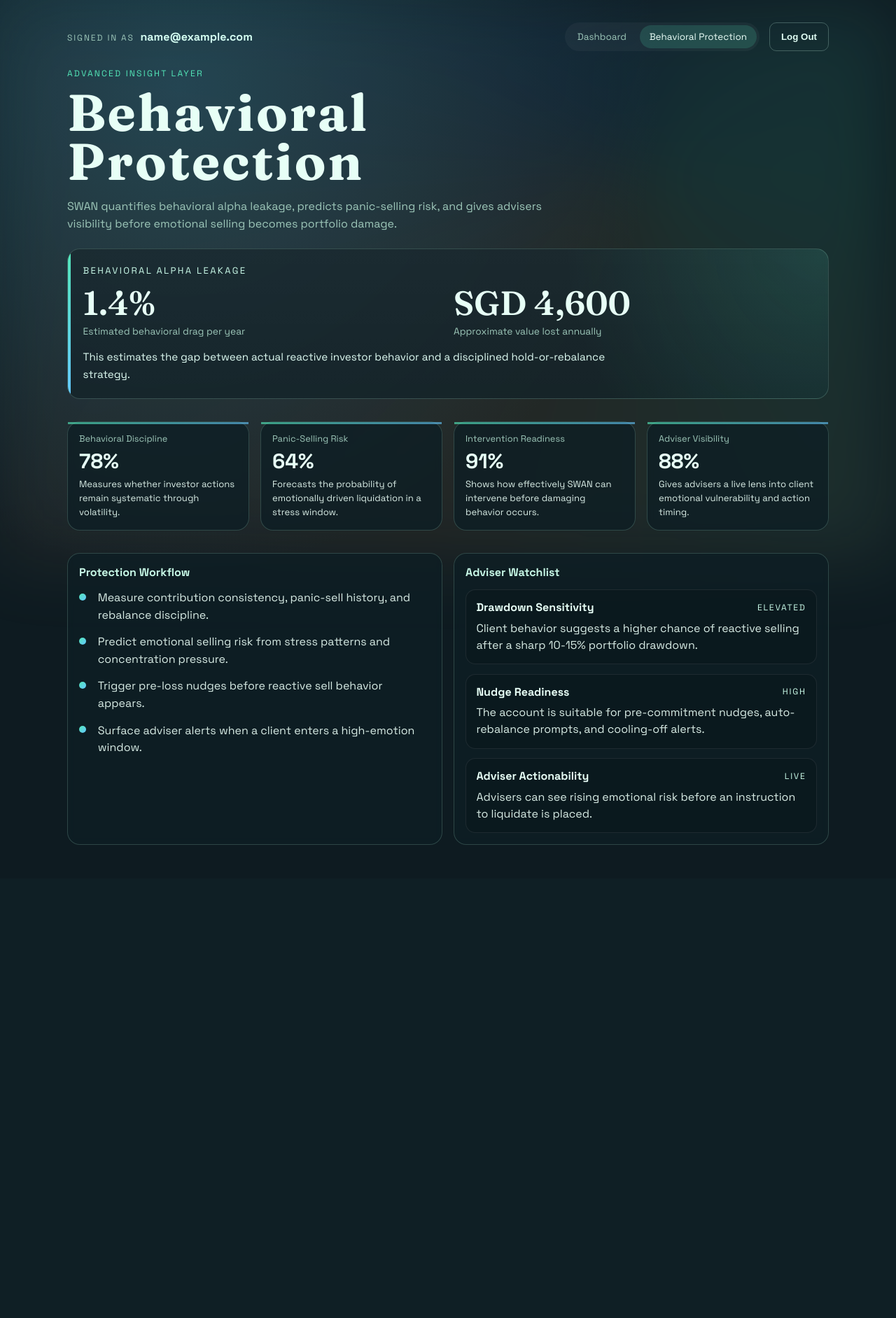
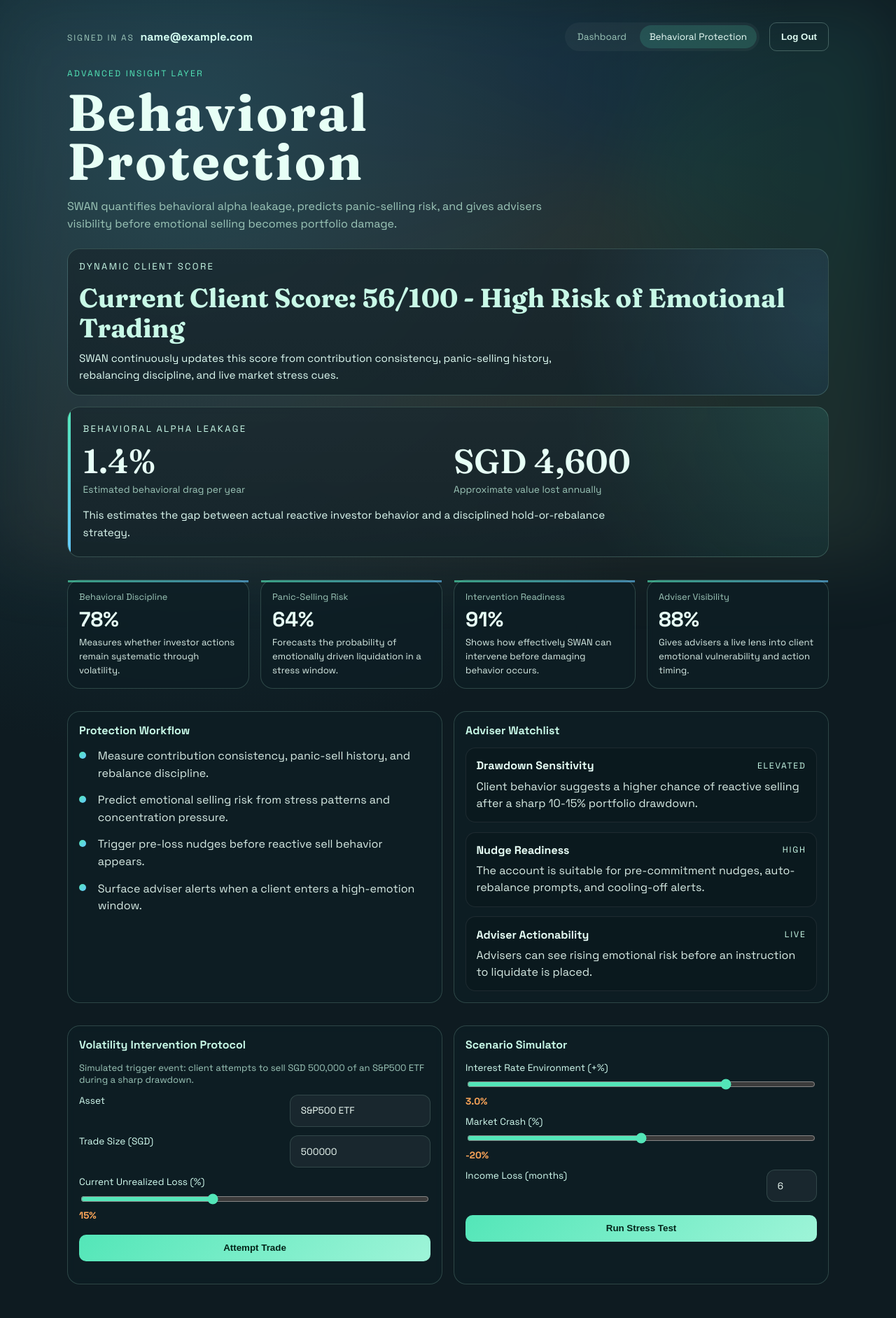
Before and after one commit to dr34m-steppin/Mochi-s-Wealth-Wellness-Hub, a FastAPI app: page /behavioral-protection in a window 1280 px wide. Shown: the whole page at 70% size. Before the commit the page ends 1207 px from the top, so only its background shows below. Run offline with FastAPI, Linux system fonts and the light colour scheme; the visitor is signed in with stand-in values (Sample User, id 1).

Commit message:
Add behavioral intervention and stress simulator modules

```diff
--- a/wealth_wellness_hub/main.py
+++ b/wealth_wellness_hub/main.py
@@ -7,8 +7,14 @@ from fastapi.templating import Jinja2Templates
 from starlette.middleware.sessions import SessionMiddleware
 
 from wealth_wellness_hub.db import get_connection, init_db
-from wealth_wellness_hub.engine import build_dashboard_snapshot, run_scenario
-from wealth_wellness_hub.models import ScenarioInput
+from wealth_wellness_hub.engine import (
+    build_behavioral_snapshot,
+    build_dashboard_snapshot,
+    evaluate_trade_intervention,
+    run_scenario,
+    run_stress_test,
+)
+from wealth_wellness_hub.models import ScenarioInput, StressTestInput, TradeInterventionInput
 from wealth_wellness_hub.security import hash_password, verify_password
 
 BASE_DIR = Path(__file__).resolve().parent
@@ -26,40 +32,6 @@ def startup() -> None:
 
 def current_user_email(request: Request) -> str | None:
     return request.session.get("user_email")
-
-
-def behavioral_insight_snapshot() -> dict:
-    return {
-        "behavioral_drag_pct": 1.4,
-        "value_lost_annual": 4600,
-        "panic_sell_risk": 64,
-        "discipline_score": 78,
-        "intervention_readiness": 91,
-        "adviser_visibility": 88,
-        "watchlist_flags": [
-            {
-                "title": "Drawdown Sensitivity",
-                "status": "Elevated",
-                "detail": "Client behavior suggests a higher chance of reactive selling after a sharp 10-15% portfolio drawdown.",
-            },
-            {
-                "title": "Nudge Readiness",
-                "status": "High",
-                "detail": "The account is suitable for pre-commitment nudges, auto-rebalance prompts, and cooling-off alerts.",
-            },
-            {
-                "title": "Adviser Actionability",
-                "status": "Live",
-                "detail": "Advisers can see rising emotional risk before an instruction to liquidate is placed.",
-            },
-        ],
-        "protection_steps": [
-            "Measure contribution consistency, panic-sell history, and rebalance discipline.",
-            "Predict emotional selling risk from stress patterns and concentration pressure.",
-            "Trigger pre-loss nudges before reactive sell behavior appears.",
-            "Surface adviser alerts when a client enters a high-emotion window.",
-        ],
-    }
 
 
 def render_auth(request: Request, mode: str, error: str = ""):
@@ -96,7 +68,7 @@ def behavioral_protection_page(request: Request):
         {
             "request": request,
             "user_email": user_email,
-            "insight": behavioral_insight_snapshot(),
+            "insight": build_behavioral_snapshot(),
         },
     )
 
@@ -184,3 +156,25 @@ def scenario_data(request: Request, payload: ScenarioInput):
         monthly_contribution=payload.monthly_contribution,
         emergency_target=payload.emergency_buffer_target_months,
     )
+
+
+@app.post("/api/intervention")
+def intervention_data(request: Request, payload: TradeInterventionInput):
+    if not current_user_email(request):
+        return RedirectResponse("/login", status_code=303)
+    return evaluate_trade_intervention(
+        asset_name=payload.asset_name,
+        trade_amount=payload.trade_amount,
+        unrealized_loss_pct=payload.unrealized_loss_pct,
+    )
+
+
+@app.post("/api/stress-test")
+def stress_test_data(request: Request, payload: StressTestInput):
+    if not current_user_email(request):
+        return RedirectResponse("/login", status_code=303)
+    return run_stress_test(
+        rate_hike_pct=payload.rate_hike_pct,
+        market_crash_pct=payload.market_crash_pct,
+        income_loss_months=payload.income_loss_months,
+    )
--- /dev/null
+++ b/wealth_wellness_hub/static/behavioral.js
@@ -0,0 +1,180 @@
+const interventionForm = document.getElementById("interventionForm");
+const stressForm = document.getElementById("stressForm");
+const interventionChecks = document.getElementById("interventionChecks");
+const stressOutput = document.getElementById("stressOutput");
+const interventionModal = document.getElementById("interventionModal");
+const modalContent = document.getElementById("modalContent");
+
+let latestIntervention = null;
+let cooldownEndsAt = null;
+let cooldownTimer = null;
+
+function money(v) {
+  return new Intl.NumberFormat("en-SG", { style: "currency", currency: "SGD", maximumFractionDigits: 0 }).format(v);
+}
+
+function setSliderOutputs(form) {
+  if (!form) {
+    return;
+  }
+  form.querySelectorAll("input[type=range]").forEach((input) => {
+    const output = form.querySelector(`.val[data-for='${input.name}']`);
+    const update = () => {
+      if (!output) {
+        return;
+      }
+      output.textContent = input.name.includes("pct") ? `${Number(input.value).toFixed(input.step === "0.5" ? 1 : 0)}%` : input.value;
+    };
+    input.addEventListener("input", update);
+    update();
+  });
+}
+
+function openModal(html) {
+  modalContent.innerHTML = html;
+  interventionModal.classList.remove("is-hidden");
+  interventionModal.setAttribute("aria-hidden", "false");
+}
+
+function closeModal() {
+  interventionModal.classList.add("is-hidden");
+  interventionModal.setAttribute("aria-hidden", "true");
+}
+
+function formatCountdown() {
+  if (!cooldownEndsAt) {
+    return "00:00:00";
+  }
+  const remaining = Math.max(0, Math.floor((cooldownEndsAt - Date.now()) / 1000));
+  const hours = String(Math.floor(remaining / 3600)).padStart(2, "0");
+  const minutes = String(Math.floor((remaining % 3600) / 60)).padStart(2, "0");
+  const seconds = String(remaining % 60).padStart(2, "0");
+  return `${hours}:${minutes}:${seconds}`;
+}
+
+function renderStageTwo() {
+  openModal(`
+    <p class="modal-tag">Stage 2 · Cooldown</p>
+    <h3>Trade placed into protection hold</h3>
+    <p>${latestIntervention.stage_two.message}</p>
+    <div class="countdown">${formatCountdown()}</div>
+    <div class="modal-actions">
+      <button type="button" class="ghost-button modal-cancel">Cancel Trade</button>
+    </div>
+  `);
+
+  const countdownNode = modalContent.querySelector(".countdown");
+  const cancelButton = modalContent.querySelector(".modal-cancel");
+  cancelButton.addEventListener("click", () => {
+    clearInterval(cooldownTimer);
+    cooldownEndsAt = null;
+    closeModal();
+  });
+
+  clearInterval(cooldownTimer);
+  cooldownTimer = setInterval(() => {
+    if (!countdownNode) {
+      clearInterval(cooldownTimer);
+      return;
+    }
+    countdownNode.textContent = formatCountdown();
+  }, 1000);
+}
+
+function renderStageOne() {
+  openModal(`
+    <p class="modal-tag">Stage 1 · Intercept</p>
+    <h3>Volatility alert</h3>
+    <p>${latestIntervention.stage_one.message}</p>
+    <div class="modal-actions">
+      <button type="button" class="ghost-button modal-cancel">Cancel Trade</button>
+      <button type="button" class="modal-proceed">Proceed Anyway</button>
+    </div>
+  `);
+
+  modalContent.querySelector(".modal-cancel").addEventListener("click", closeModal);
+  modalContent.querySelector(".modal-proceed").addEventListener("click", () => {
+    cooldownEndsAt = Date.now() + latestIntervention.stage_two.countdown_seconds * 1000;
+    renderStageTwo();
+    interventionChecks.innerHTML += `
+      <div class="watch-item">
+        <div class="watch-head">
+          <strong>Adviser Action Triggered</strong>
+          <span class="watch-status">Queued</span>
+        </div>
+        <p>${latestIntervention.stage_three.adviser_alert}</p>
+      </div>
+    `;
+  });
+}
+
+function renderChecks(data) {
+  interventionChecks.innerHTML = `
+    <div class="watch-item">
+      <div class="watch-head">
+        <strong>Logic Check 1</strong>
+        <span class="watch-status">${data.triggered ? "Triggered" : "Clear"}</span>
+      </div>
+      <p>Trade size is ${data.checks.trade_size_pct_liquid_net_worth}% of liquid net worth. Behavioral score is ${data.checks.behavioral_score}/100.</p>
+    </div>
+  `;
+}
+
+if (interventionForm) {
+  interventionForm.addEventListener("submit", async (event) => {
+    event.preventDefault();
+    const payload = Object.fromEntries(new FormData(interventionForm).entries());
+    payload.trade_amount = Number(String(payload.trade_amount).replace(/,/g, ""));
+    payload.unrealized_loss_pct = Number(payload.unrealized_loss_pct);
+
+    const response = await fetch("/api/intervention", {
+      method: "POST",
+      headers: { "Content-Type": "application/json" },
+      body: JSON.stringify(payload),
+    });
+    latestIntervention = await response.json();
+    renderChecks(latestIntervention);
+    if (latestIntervention.triggered) {
+      renderStageOne();
+    }
+  });
+}
+
+if (stressForm) {
+  stressForm.addEventListener("submit", async (event) => {
+    event.preventDefault();
+    const payload = Object.fromEntries(new FormData(stressForm).entries());
+    payload.rate_hike_pct = Number(payload.rate_hike_pct);
+    payload.market_crash_pct = Number(payload.market_crash_pct);
+    payload.income_loss_months = Number(payload.income_loss_months);
+
+    const response = await fetch("/api/stress-test", {
+      method: "POST",
+      headers: { "Content-Type": "application/json" },
+      body: JSON.stringify(payload),
+    });
+    const data = await response.json();
+    stressOutput.innerHTML = `
+      <div class="watch-item">
+        <div class="watch-head">
+          <strong>Stress Test Result</strong>
+          <span class="watch-status">Simulated</span>
+        </div>
+        <p>${data.outputs.message}</p>
+        <p>New monthly mortgage payment: ${money(data.outputs.mortgage_payment)}. Monthly burn: ${money(data.outputs.monthly_cash_burn)}. Post-crash equities: ${money(data.outputs.post_crash_equity_value)}.</p>
+        <p><strong>Suggestion:</strong> ${data.outputs.recommendation}</p>
+      </div>
+    `;
+  });
+}
+
+if (interventionModal) {
+  interventionModal.addEventListener("click", (event) => {
+    if (event.target === interventionModal) {
+      closeModal();
+    }
+  });
+}
+
+setSliderOutputs(interventionForm);
+setSliderOutputs(stressForm);
--- a/wealth_wellness_hub/static/styles.css
+++ b/wealth_wellness_hub/static/styles.css
@@ -452,6 +452,27 @@ button {
   line-height: 1.6;
 }
 
+.insight-text.compact {
+  margin-top: 0.6rem;
+}
+
+.client-score-panel {
+  display: flex;
+  align-items: center;
+  min-height: 160px;
+  background:
+    radial-gradient(circle at right center, rgba(101, 200, 255, 0.14), transparent 34%),
+    linear-gradient(180deg, rgba(255, 255, 255, 0.04), rgba(255, 255, 255, 0.02)),
+    var(--panel);
+}
+
+.client-score-title {
+  margin: 0;
+  font-family: "Fraunces", serif;
+  font-size: clamp(1.6rem, 3vw, 2.35rem);
+  line-height: 1.15;
+}
+
 .behavioral-cards {
   grid-template-columns: repeat(4, minmax(0, 1fr));
 }
@@ -514,6 +535,85 @@ button {
   margin: 0;
   color: #d8ece5;
   line-height: 1.5;
+}
+
+.checks,
+.stress-output {
+  margin-top: 1rem;
+  display: grid;
+  gap: 0.85rem;
+}
+
+.text-input {
+  width: 100%;
+  border: 1px solid rgba(157, 199, 185, 0.2);
+  background: rgba(255, 255, 255, 0.05);
+  color: #f2fff9;
+  border-radius: 12px;
+  padding: 0.85rem 0.95rem;
+  font: inherit;
+}
+
+.text-input:focus {
+  outline: 2px solid rgba(83, 230, 184, 0.25);
+  border-color: rgba(83, 230, 184, 0.55);
+}
+
+.modal-shell {
+  position: fixed;
+  inset: 0;
+  display: flex;
+  align-items: center;
+  justify-content: center;
+  padding: 1rem;
+  background: rgba(1, 8, 11, 0.6);
+  backdrop-filter: blur(8px);
+  z-index: 100;
+}
+
+.modal-shell.is-hidden {
+  display: none;
+}
+
+.modal-card {
+  width: min(560px, 100%);
+  border-radius: 20px;
+  border: 1px solid rgba(157, 199, 185, 0.2);
+  background: rgba(6, 17, 23, 0.96);
+  box-shadow: 0 24px 80px rgba(0, 0, 0, 0.42);
+  padding: 1.35rem;
+}
+
+.modal-tag {
+  margin: 0 0 0.65rem;
+  color: var(--accent);
+  text-transform: uppercase;
+  letter-spacing: 0.16em;
+  font-size: 0.74rem;
+}
+
+.modal-card h3 {
+  margin: 0 0 0.65rem;
+  font-size: 1.2rem;
+}
+
+.modal-card p {
+  margin: 0;
+  color: #d8ece5;
+  line-height: 1.6;
+}
+
+.modal-actions {
+  display: flex;
+  gap: 0.75rem;
+  margin-top: 1rem;
+}
+
+.countdown {
+  margin-top: 1rem;
+  font-family: "Fraunces", serif;
+  font-size: clamp(1.8rem, 4vw, 2.4rem);
+  color: #ecfff9;
 }
 
 .auth-shell {
@@ -658,4 +758,7 @@ button {
   .behavioral-cards {
     grid-template-columns: 1fr;
   }
+  .modal-actions {
+    flex-direction: column;
+  }
 }
--- a/wealth_wellness_hub/templates/behavioral_protection.html
+++ b/wealth_wellness_hub/templates/behavioral_protection.html
@@ -37,6 +37,14 @@
     </section>
 
     <section class="behavioral-stack">
+      <article class="panel client-score-panel">
+        <div>
+          <p class="insight-label">Dynamic Client Score</p>
+          <h2 class="client-score-title">{{ insight.client_score.summary }}</h2>
+          <p class="insight-text compact">SWAN continuously updates this score from contribution consistency, panic-selling history, rebalancing discipline, and live market stress cues.</p>
+        </div>
+      </article>
+
       <article class="panel insight-hero">
         <div class="insight-copy">
           <p class="insight-label">Behavioral Alpha Leakage</p>
@@ -104,7 +112,53 @@
           </div>
         </article>
       </section>
+
+      <section class="grid two">
+        <article class="panel">
+          <h2>Volatility Intervention Protocol</h2>
+          <p class="note">Simulated trigger event: client attempts to sell SGD 500,000 of an S&amp;P500 ETF during a sharp drawdown.</p>
+          <form id="interventionForm" class="scenario-form">
+            <label>Asset
+              <input type="text" name="asset_name" value="S&P500 ETF" class="text-input" />
+            </label>
+            <label>Trade Size (SGD)
+              <input type="text" name="trade_amount" value="500000" class="text-input" />
+            </label>
+            <label>Current Unrealized Loss (%)
+              <input type="range" name="unrealized_loss_pct" min="0" max="40" step="1" value="15" />
+              <span class="val" data-for="unrealized_loss_pct">15%</span>
+            </label>
+            <button type="submit">Attempt Trade</button>
+          </form>
+          <div id="interventionChecks" class="checks"></div>
+        </article>
+
+        <article class="panel">
+          <h2>Scenario Simulator</h2>
+          <form id="stressForm" class="scenario-form">
+            <label>Interest Rate Environment (+%)
+              <input type="range" name="rate_hike_pct" min="0" max="4" step="0.5" value="3" />
+              <span class="val" data-for="rate_hike_pct">3.0%</span>
+            </label>
+            <label>Market Crash (%)
+              <input type="range" name="market_crash_pct" min="-40" max="0" step="1" value="-20" />
+              <span class="val" data-for="market_crash_pct">-20%</span>
+            </label>
+            <label>Income Loss (months)
+              <input type="number" name="income_loss_months" min="0" max="24" value="6" class="text-input" />
+            </label>
+            <button type="submit">Run Stress Test</button>
+          </form>
+          <div id="stressOutput" class="stress-output"></div>
+        </article>
+      </section>
     </section>
   </main>
+  <div id="interventionModal" class="modal-shell is-hidden" aria-hidden="true">
+    <div class="modal-card">
+      <div id="modalContent"></div>
+    </div>
+  </div>
+  <script src="/static/behavioral.js"></script>
 </body>
 </html>
```
Also changed, not shown: wealth_wellness_hub/engine.py (+143 -0 lines), wealth_wellness_hub/models.py (+12 -0 lines).
